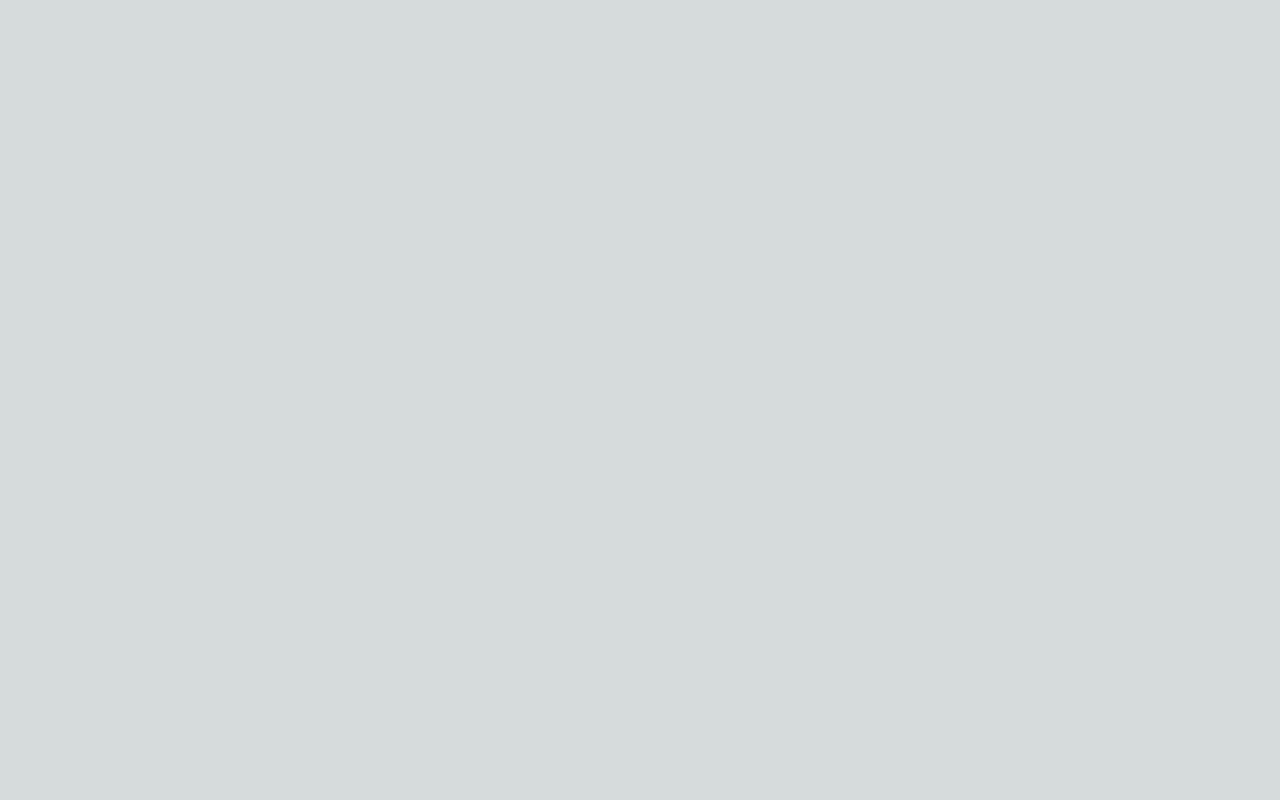
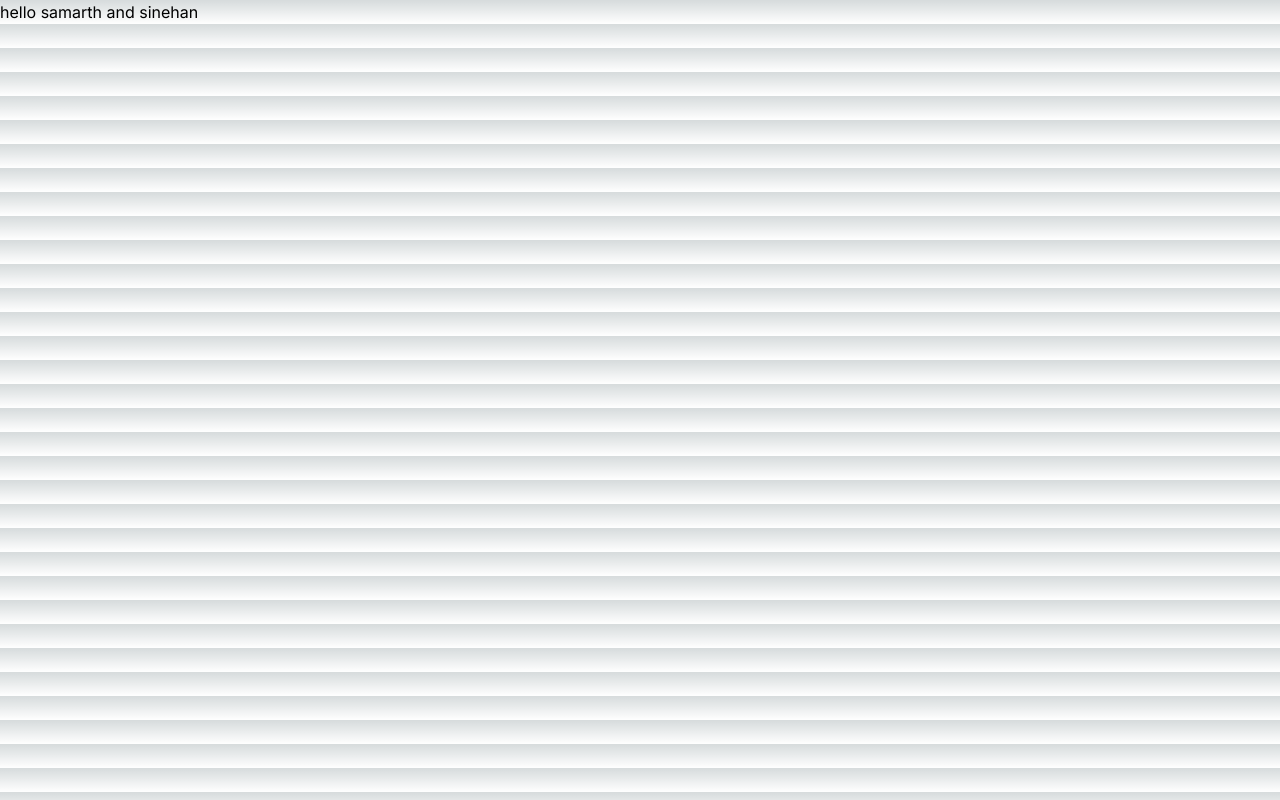
Before and after one commit to ezsinehan/code-clash, a Next.js app: page / in a window 1280 px wide. Built offline with nearby package versions, Linux system fonts and the light colour scheme.

Commit message:
setup boilerplate for integratedIDE

```diff
--- a/src/app/page.tsx
+++ b/src/app/page.tsx
@@ -1,5 +1,10 @@
 import Image from "next/image";
+import IntegratedIDE from "@/components/IntegratedIDE";
 
 export default function Home() {
-  return <div></div>;
+  return (
+    <div>
+      <IntegratedIDE />
+    </div>
+  );
 }
--- a/src/components/IntegratedIDE.tsx
+++ b/src/components/IntegratedIDE.tsx
@@ -0,0 +1,9 @@
+import React from "react";
+
+interface IntegratedIDEProps {}
+
+const IntegratedIDE: React.FC<IntegratedIDEProps> = () => {
+  return <div>hello samarth and sinehan</div>;
+};
+
+export default IntegratedIDE;
```
